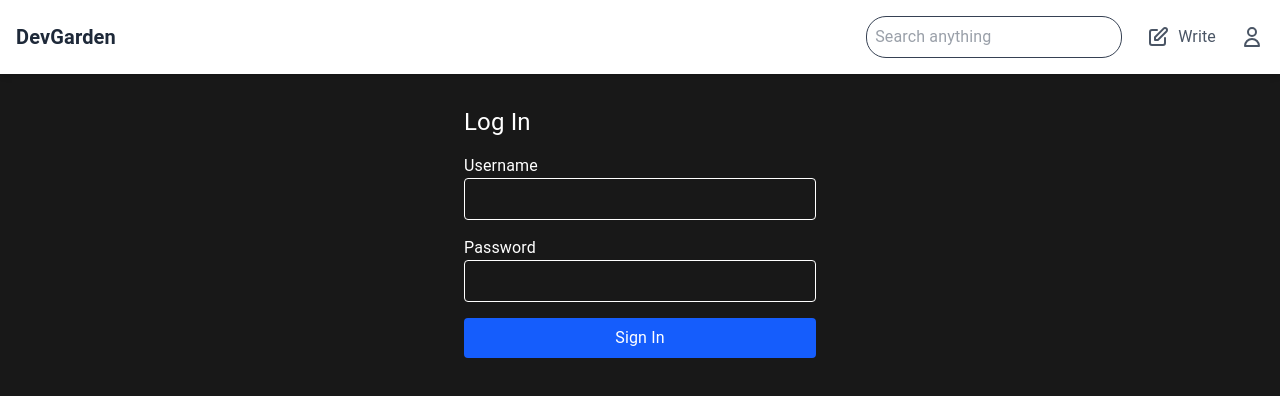
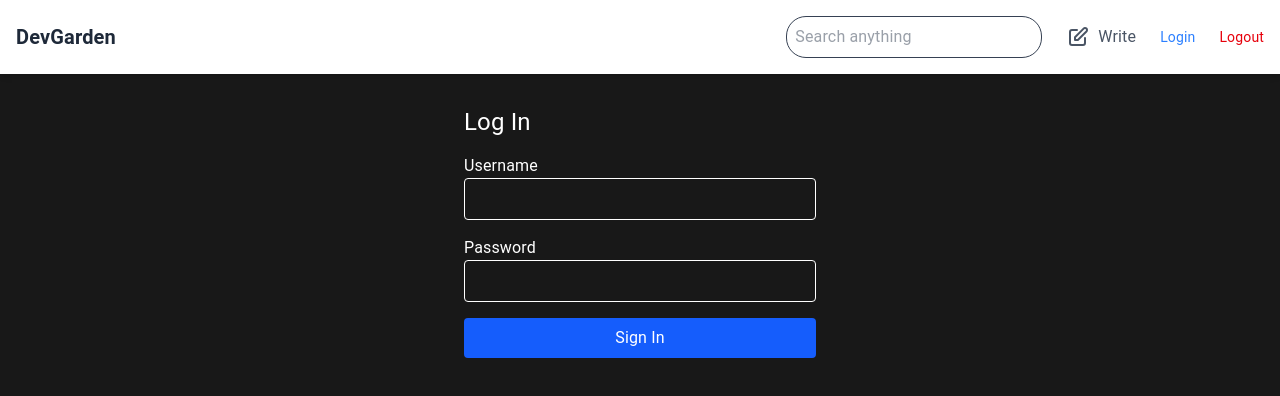
Before and after one commit to Bakhtiyor7/devgarden-nextjs, a Next.js app: page /login in a window 1280 px wide. Shown: the top 396 px of the page. Built offline with nearby package versions, Linux system fonts and the light colour scheme; no server answers; what @mui/material-nextjs would draw is missing.

Commit message:
✨ feat: implemented Login & Logout pages & logic

```diff
--- a/src/app/write/page.tsx
+++ b/src/app/write/page.tsx
@@ -1,5 +1,8 @@
+import ProtectedRoute from "@/components/ProtectedRoute";
+
 export default function Write() {
   return (
+    <ProtectedRoute>
       <div>
         <h1 className="text-3xl font-bold text-gray-800 mb-4">Write a Post</h1>
         <textarea
@@ -8,5 +11,6 @@ export default function Write() {
           placeholder="Start writing..."
         />
       </div>
+    </ProtectedRoute>
   );
 }
--- /dev/null
+++ b/src/components/ProtectedRoute.tsx
@@ -0,0 +1,20 @@
+"use client";
+import { ReactNode, useEffect } from "react";
+import { useAuth } from "@/lib/auth";
+import { useRouter } from "next/navigation";
+
+export default function ProtectedRoute({ children }: { children: ReactNode }) {
+  const { isSignedIn } = useAuth();
+  const router = useRouter();
+
+  useEffect(() => {
+    if (!isSignedIn) {
+      router.replace("/login");
+    }
+  }, [isSignedIn, router]);
+
+  if (!isSignedIn) {
+    return <p>Redirecting to login page...</p>;
+  }
+  return <>{children}</>;
+}
--- a/src/components/navbar.tsx
+++ b/src/components/navbar.tsx
@@ -1,11 +1,27 @@
+"use client";
+import { useAuth } from "@/lib/auth";
 import Link from "next/link";
+import { useRouter } from "next/navigation";
 
 export default function Navbar() {
+  const { isSignedIn, signOut, signIn } = useAuth();
+  const router = useRouter();
+
+  const handleLogout = async () => {
+    // clear your token + Apollo cache
+    signOut();
+    // then send them to the login page
+    alert("Successfully logged out");
+    router.push("/");
+  };
   return (
     <nav className="bg-white shadow-md p-4 w-full max-h-[75px]">
       <div className="container mx-auto flex justify-between items-center">
         {/* Homepage Link */}
-                <Link href="/" className="text-xl font-bold text-gray-800 hover:text-blue-500 transition-colors">
+        <Link
+          href="/"
+          className="text-xl font-bold text-gray-800 hover:text-blue-500 transition-colors"
+        >
           DevGarden
         </Link>
 
@@ -19,7 +35,10 @@ export default function Navbar() {
           />
 
           {/* Write Icon/Link */}
-                    <Link href="/write" className="flex items-center text-gray-600 hover:text-blue-500 transition-colors">
+          <Link
+            href="/write"
+            className="flex items-center text-gray-600 hover:text-blue-500 transition-colors"
+          >
             <svg
               className="w-6 h-6"
               fill="none"
@@ -38,7 +57,11 @@ export default function Navbar() {
           </Link>
 
           {/* Mypage Icon/Link */}
-                    <Link href="/mypage" className="text-gray-600 hover:text-blue-500 transition-colors">
+          {isSignedIn ? (
+            <Link
+              href="/mypage"
+              className="text-gray-600 hover:text-blue-500 transition-colors"
+            >
               <svg
                 className="w-6 h-6"
                 fill="none"
@@ -54,6 +77,17 @@ export default function Navbar() {
                 />
               </svg>
             </Link>
+          ) : null}
+          <Link href="/login" className="text-sm text-blue-500 hover:underline">
+            Login
+          </Link>
+          <Link
+            href="/"
+            onClick={handleLogout}
+            className="text-sm text-red-600 hover:underline"
+          >
+            Logout
+          </Link>
         </div>
       </div>
     </nav>
```
Lines whose indentation alone changed are shown as unchanged.
